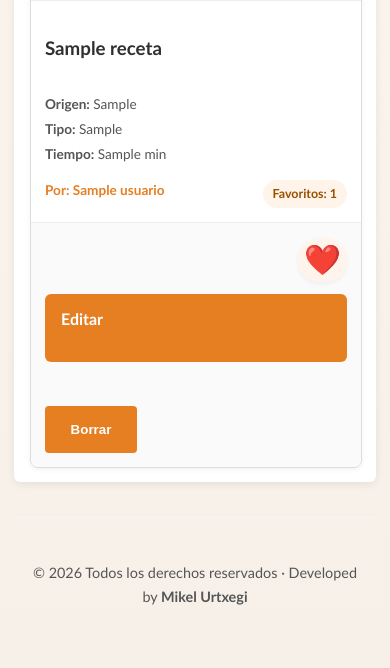
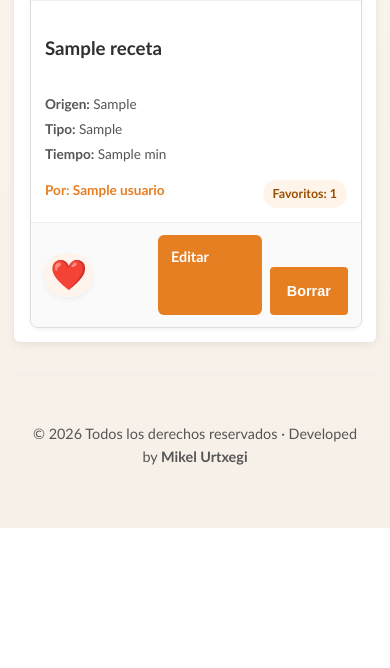
Before and after one commit to Urtxe/recetario-online-antiguo, a PHP site: page / in a window 390 px wide. Shown: the part 1120-1788 px from the top of the page. After the commit the page ends 1648 px from the top, so only its background shows below. Run offline with PHP 8.4, Linux system fonts and the light colour scheme; the visitor is signed in with stand-in values (Sample User, id 1); tables that the repository leaves empty or names only in its code hold one stand-in row (values such as "Sample post").

Commit message:
Keep recipe card actions inline

```diff
--- a/public/css/parts/recetas.css
+++ b/public/css/parts/recetas.css
@@ -146,21 +146,23 @@
 /* Botones de administración en el grid */
 .recipe-card-actions {
     display: flex;
-    justify-content: space-between;
-    gap: 0.75rem;
+    justify-content: flex-start;
+    gap: 0.6rem;
     align-items: center;
-    flex-wrap: wrap;
-    padding: 0.9rem 1rem 1rem;
+    flex-wrap: nowrap;
+    padding: 0.8rem 1rem;
     border-top: 1px solid var(--color-border-light);
     background: #fafafa;
+    overflow-x: auto;
 }
 
 .grid-admin-buttons {
     display: flex;
-    justify-content: flex-end;
-    flex-wrap: wrap;
-    gap: 0.75rem;
+    justify-content: flex-start;
+    flex-wrap: nowrap;
+    gap: 0.5rem;
     align-items: center;
+    margin-left: auto;
 }
 
 .btn-delete-mini,
@@ -170,7 +172,8 @@
 }
 
 .btn-fav-container {
-    justify-content: flex-end;
+    justify-content: flex-start;
+    flex: 0 0 auto;
 }
 
 /* Ajuste de tamaño para corazones en el grid */
@@ -321,7 +324,7 @@
 
     .recipe-card-actions,
     .recipe-detail-actions {
-        padding: 0.9rem;
+        padding: 0.75rem 0.85rem;
     }
 
     .recipe-card-body {
@@ -339,13 +342,13 @@
 
     .recipe-detail-actions-group,
     .grid-admin-buttons {
-        width: 100%;
-        justify-content: stretch;
+        width: auto;
+        justify-content: flex-start;
     }
 
     .grid-admin-buttons .btn-edit-mini,
     .grid-admin-buttons .btn-delete-mini {
-        flex: 1 1 140px;
+        flex: 0 0 auto;
     }
 }
 
@@ -361,18 +364,20 @@
     }
 
     .recipe-card-actions {
-        flex-direction: column;
+        flex-direction: row;
     }
 
     .btn-fav-container {
-        width: 100%;
-        justify-content: flex-start;
+        width: auto;
     }
 
     .grid-admin-buttons .btn-edit-mini,
     .grid-admin-buttons .btn-delete-mini {
-        width: 100%;
-        flex: 1 1 100%;
+        width: auto;
+        flex: 0 0 auto;
+        min-width: 78px;
+        padding: 0.6rem 0.8rem;
+        font-size: 0.9rem;
     }
 
     .recipe-meta {
```
